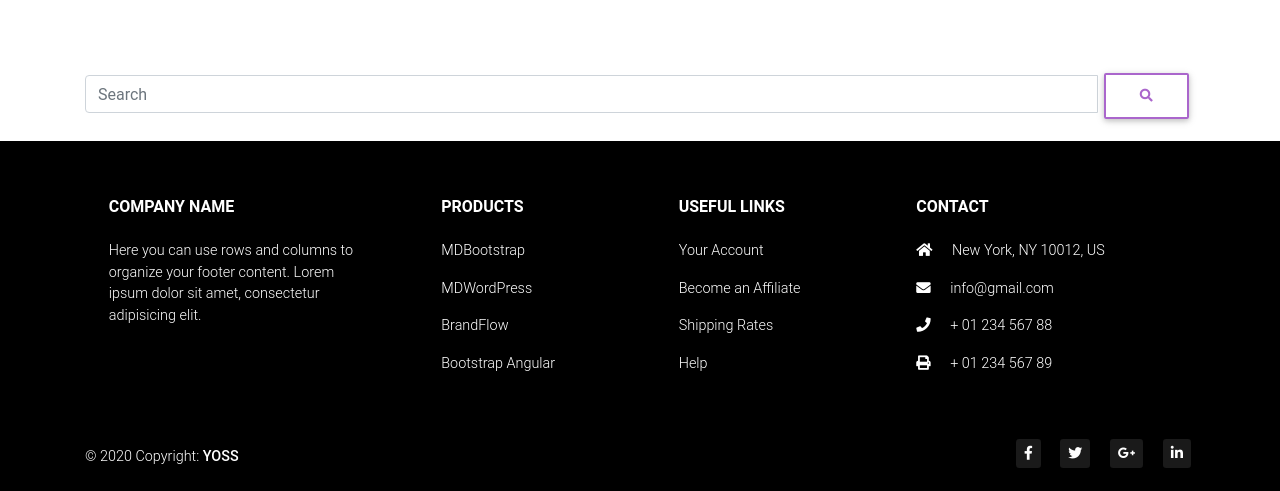
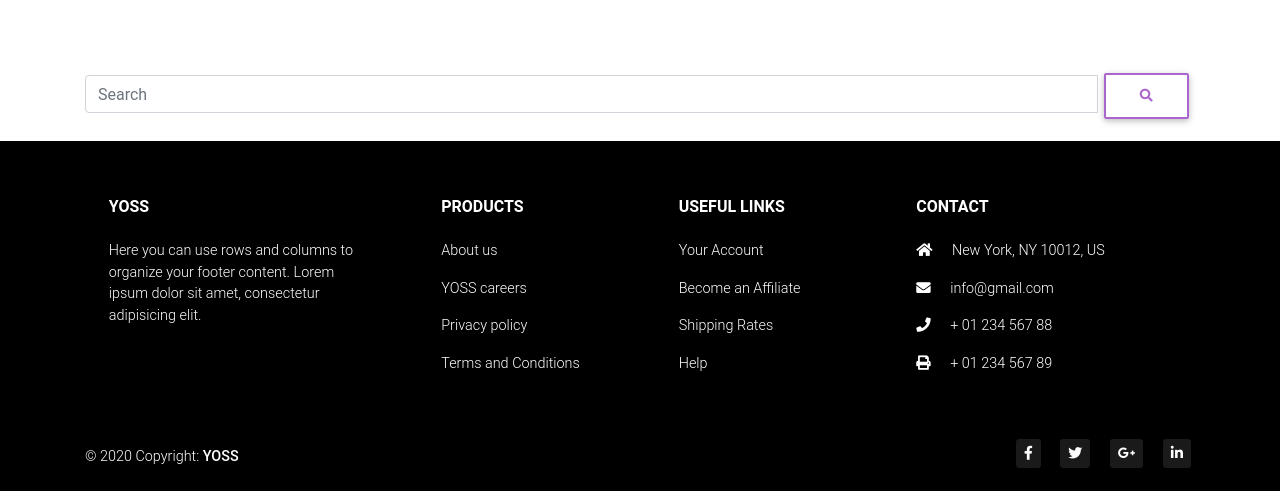
Before and after one commit to adebay8/jumia_clone, a Django app: page / in a window 1280 px wide. Shown: the part 920-1411 px from the top of the page. Run offline with Django 3.2, Linux system fonts and the light colour scheme; some libraries are stand-ins or nearby versions.

Commit message:
Final commit

```diff
--- a/templates/base.html
+++ b/templates/base.html
@@ -234,7 +234,7 @@
 
             <!-- Grid column -->
             <div class="col-md-3 col-lg-3 col-xl-3 mx-auto mt-3">
-            <h6 class="text-uppercase mb-4 font-weight-bold">Company name</h6>
+            <h6 class="text-uppercase mb-4 font-weight-bold">YOSS</h6>
             <p>Here you can use rows and columns to organize your footer content. Lorem ipsum dolor sit amet,
                 consectetur
                 adipisicing elit.</p>
@@ -247,16 +247,16 @@
             <div class="col-md-2 col-lg-2 col-xl-2 mx-auto mt-3">
             <h6 class="text-uppercase mb-4 font-weight-bold">Products</h6>
             <p>
-                <a href="#!">MDBootstrap</a>
+                <a href="#!">About us</a>
             </p>
             <p>
-                <a href="#!">MDWordPress</a>
+                <a href="#!">YOSS careers</a>
             </p>
             <p>
-                <a href="#!">BrandFlow</a>
+                <a href="#!">Privacy policy</a>
             </p>
             <p>
-                <a href="#!">Bootstrap Angular</a>
+                <a href="#!">Terms and Conditions</a>
             </p>
             </div>
             <!-- Grid column -->
```
